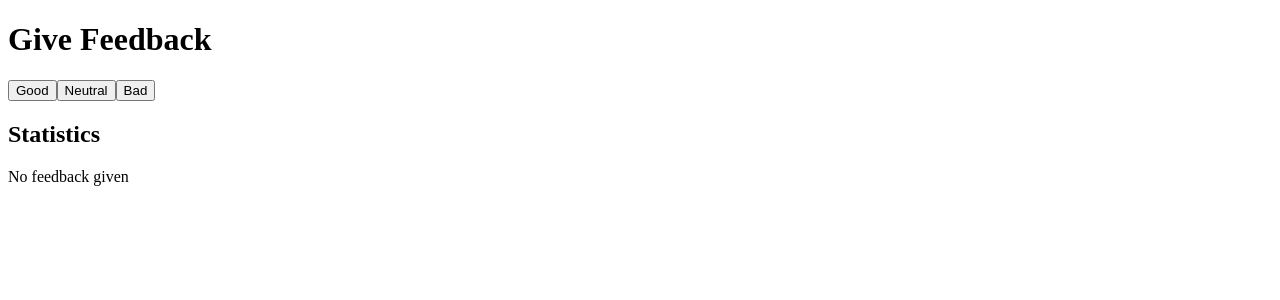
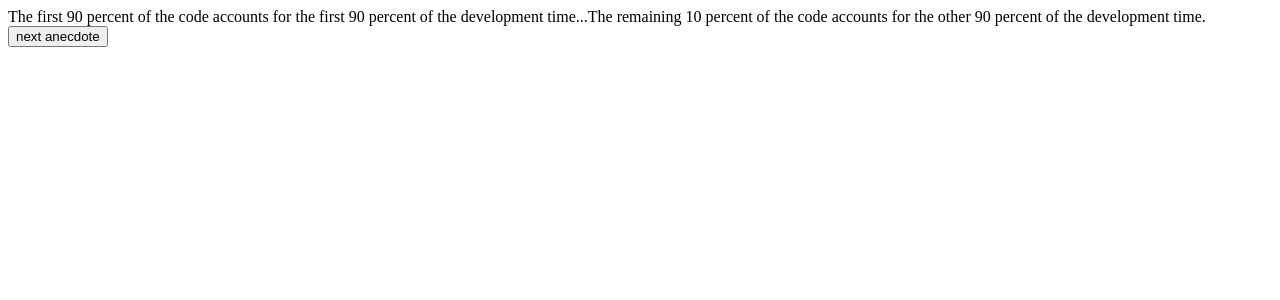
Before and after one commit to Sainosaur/fsOpen2024, a React (Vite) app in the folder Part1/NewApp/: page / in a window 1280 px wide. Shown: the top 300 px of the page. Built offline with nearby package versions, Linux system fonts and the light colour scheme.

Commit message:
Exercise 1.12 made changes to App.jsx to create anecdotes app

```diff
--- a/Part1/NewApp/src/App.jsx
+++ b/Part1/NewApp/src/App.jsx
@@ -1,54 +1,5 @@
 import { useState } from 'react'
 
-
-const StatisticLine = ({text, value}) => {
-  return (
-    <>
-      <th>{text}</th>
-      <th>{value}</th>
-    </>
-  )
-}
-
-const Statistics = ({good, bad, neutral}) => {
-  switch (good + bad + neutral) {
-    case 0:
-      return (
-        <div>
-          <h2>Statistics</h2>
-          <p>No feedback given</p>
-        </div>
-      )
-    default:
-      return (
-        <div>
-        <h2>Statistics:</h2>
-        <table>
-          <tbody>
-            <tr>
-              <StatisticLine text = "Good" value = {good}/>
-            </tr>
-            <tr>
-              <StatisticLine text = "Neutral" value = {neutral} />
-            </tr>
-            <tr>
-              <StatisticLine text = "Bad" value = {bad}/>
-            </tr>
-            <tr>
-              <StatisticLine text = "All" value = {good + bad + neutral}/>
-            </tr>
-            <tr>
-              <StatisticLine text = "Average" value = { (good - bad) / (good + neutral + bad)}/>
-            </tr>
-            <tr>
-            <StatisticLine text = "Positive" value = {good / (good + neutral + bad) * 100 + "%"}  />
-            </tr>
-          </tbody>
-        </table>
-      </div>
-      )
-  }
-}
 const Button = ({text, onClick}) => {
   return (
     <>
@@ -57,23 +8,27 @@
   )
 }
 
+
 const App = () => {
-  const [good, SetGood] = useState(0)
-  const [neutral, setNeutral] = useState(0)
-  const [bad, setBad] = useState(0)
-
+  const anecdotes = [
+    'If it hurts, do it more often.',
+    'Adding manpower to a late software project makes it later!',
+    'The first 90 percent of the code accounts for the first 90 percent of the development time...The remaining 10 percent of the code accounts for the other 90 percent of the development time.',
+    'Any fool can write code that a computer can understand. Good programmers write code that humans can understand.',
+    'Premature optimization is the root of all evil.',
+    'Debugging is twice as hard as writing the code in the first place. Therefore, if you write the code as cleverly as possible, you are, by definition, not smart enough to debug it.',
+    'Programming without an extremely heavy use of console.log is same as if a doctor would refuse to use x-rays or blood tests when diagnosing patients.',
+    'The only way to go fast, is to go well.'
+  ]
+  const randomIndex = () => {
+    return (Math.floor(Math.random() * anecdotes.length))
+  }
+  const [selected, setSelected] = useState(randomIndex)
   return (
-    <>
     <div>
-      <h1>Give Feedback</h1>
+      {anecdotes[selected]}
+      <Button text= "next anecdote" onClick={() => setSelected(randomIndex)}/>
     </div>
-    <div>
-      <Button onClick={() => SetGood(good + 1)} text = "Good"/>
-      <Button onClick={() => setNeutral(neutral + 1)} text = "Neutral"/>
-      <Button onClick={() => setBad(bad + 1)} text = "Bad"/>
-    </div>
-    <Statistics good = {good} bad = {bad} neutral={neutral}/>
-    </>
   )
 }
 
```
